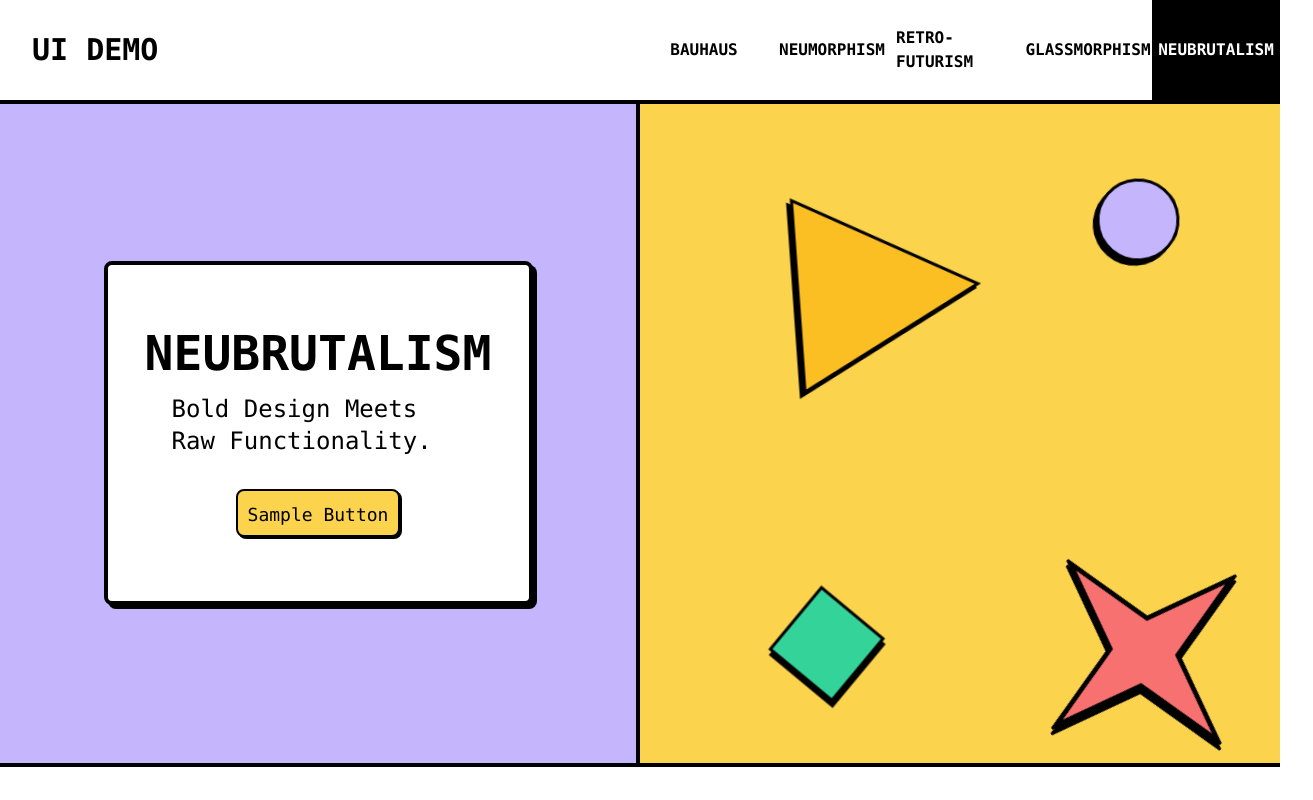
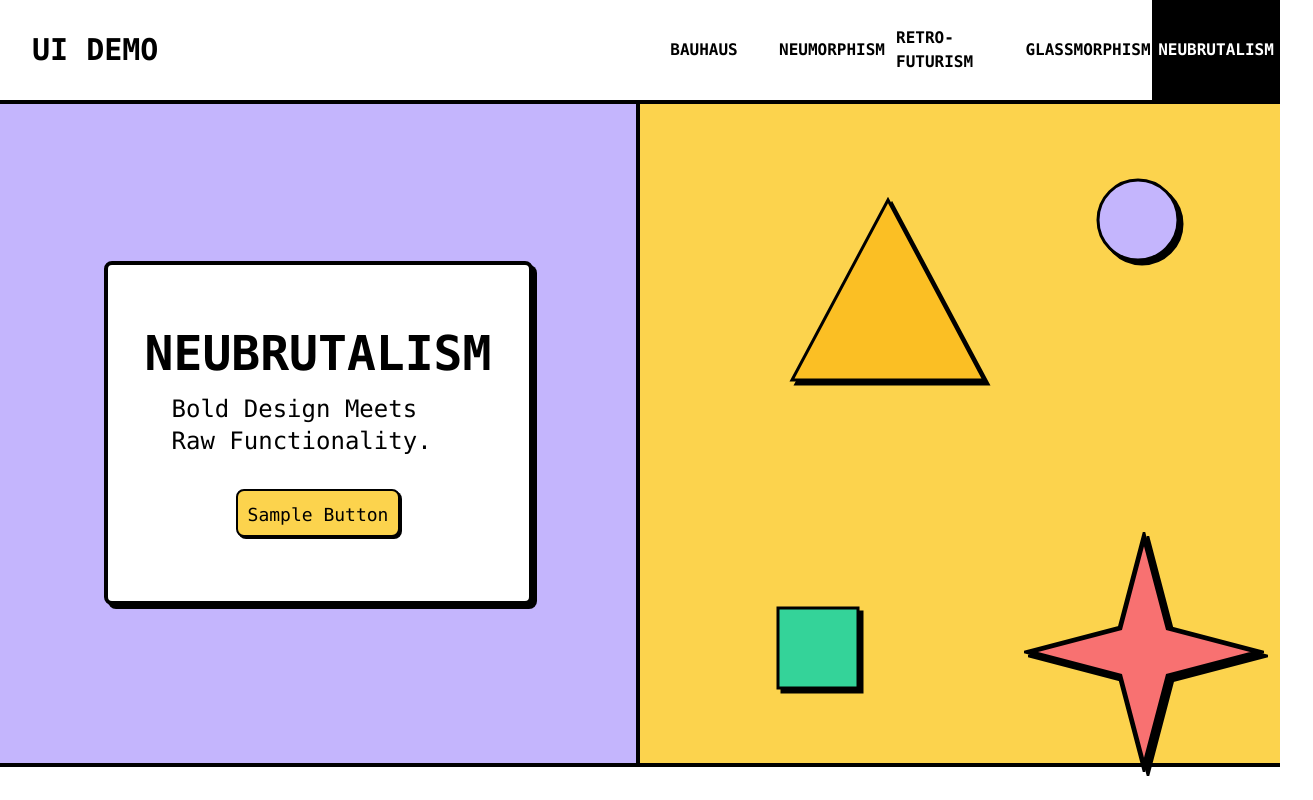
Before and after one commit to nartexyu/ui-demo, a React (Create React App) app: page / in a window 1280 px wide. Shown: the top 800 px of the page, 1313 px wide, since content can reach past the window. Built offline with nearby package versions, Linux system fonts and the light colour scheme; the HTML template or start-up script is replaced by a standard one.

Commit message:
Update Neubrutalism.js

```diff
--- a/src/themes/Neubrutalism.js
+++ b/src/themes/Neubrutalism.js
@@ -126,7 +126,7 @@
     };
 
     return (
-        <div className='relative h-screen'>
+        <div className='relative h-screen overflow-hidden'>
         <section className="flex-grow grid lg:grid-cols-2 h-5/6 border-y-4 border-black mb-4 font-mono">
             <div className="w-screen lg:w-full flex items-center justify-center p-8 lg:border-r-4 border-black bg-violet-300 z-20">
             <div className='sm:w-full lg:w-3/4 flex flex-col items-center justify-center bg-white p-16 rounded-lg border-4 border-black shadow-[4px_4px_0px_rgba(0,0,0,1)]'>
```
